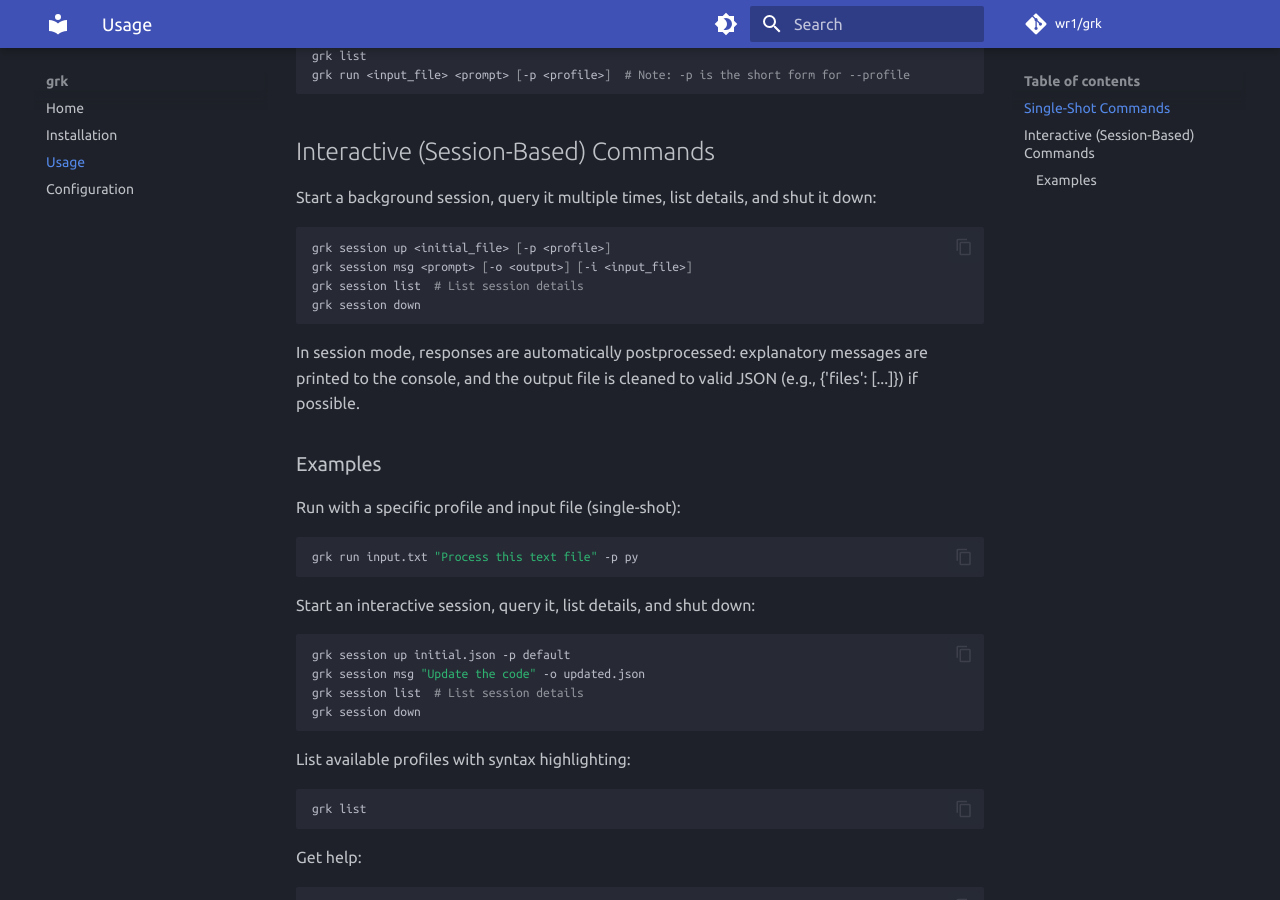
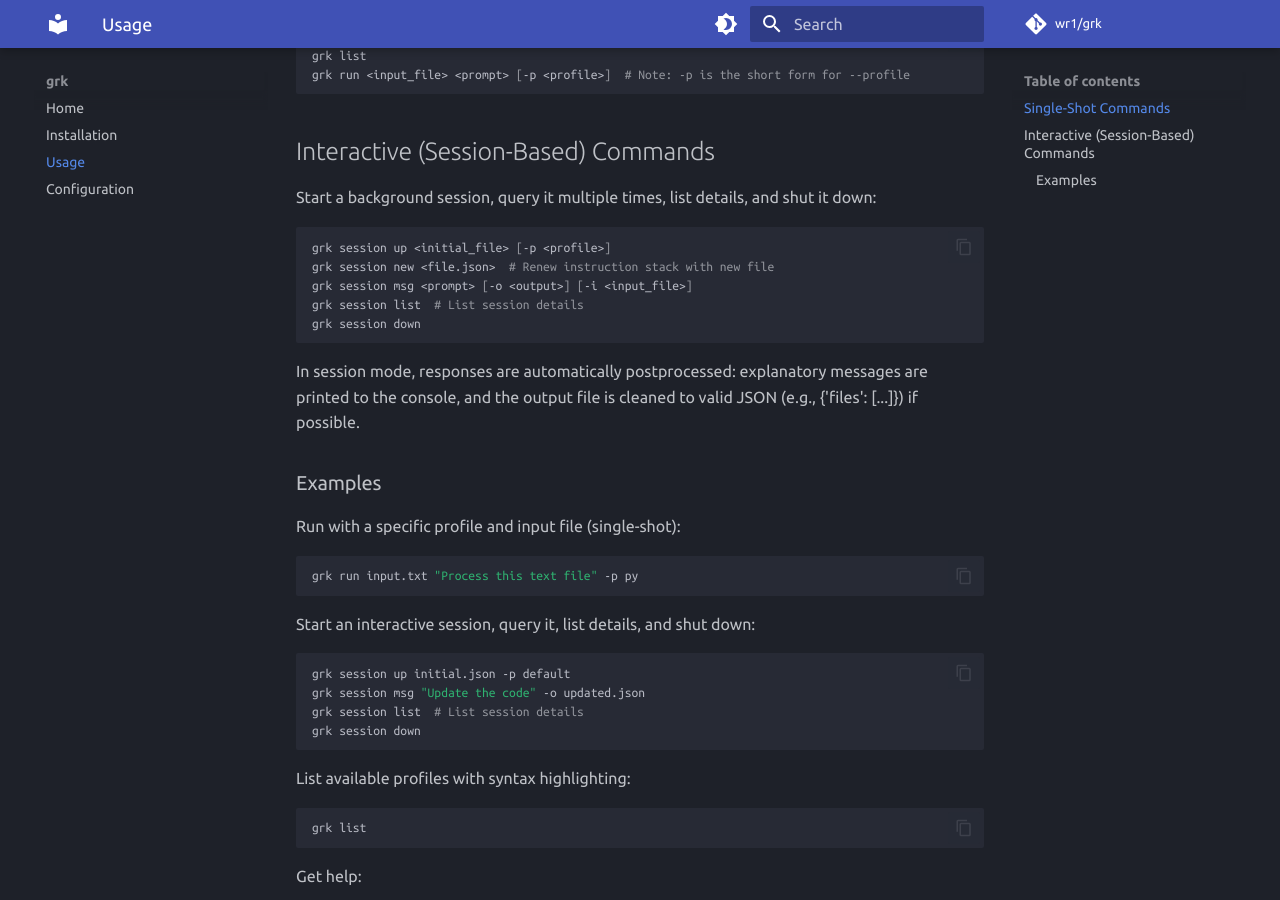
Before and after one commit to wr1/grk, an MkDocs documentation site: the page built from docs/usage.md, in a window 1280 px wide and 900 px high, scrolled down 331 px. Built offline with MkDocs 1.6.1 and Material for MkDocs 9.7.7, drawn with Linux system fonts in a browser that asks for light colours; comment, search, counter and statistics services are not loaded.

Commit message:
Update usage docs to include session new command

````diff
--- a/docs/usage.md
+++ b/docs/usage.md
@@ -16,6 +16,7 @@ Start a background session, query it multiple times, list details, and shut it d
 
 ```bash
 grk session up <initial_file> [-p <profile>]
+grk session new <file.json>  # Renew instruction stack with new file
 grk session msg <prompt> [-o <output>] [-i <input_file>]
 grk session list  # List session details
 grk session down
````
